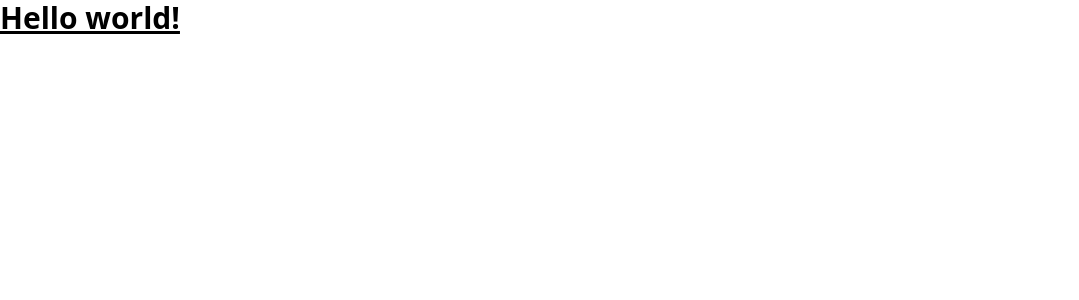
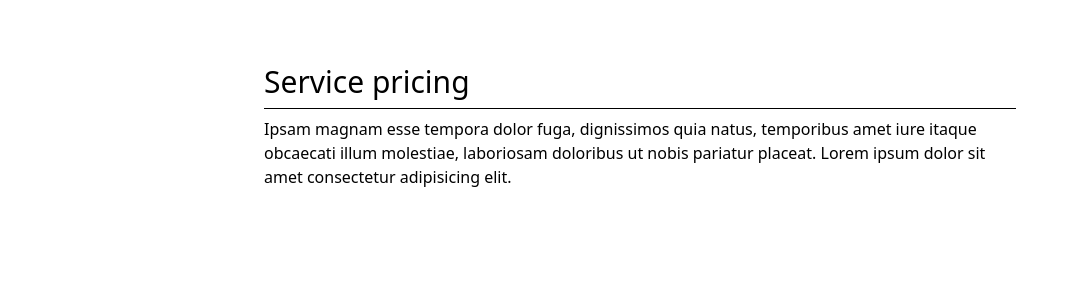
Before and after one commit to PhoenixDwarf/Angular-Pokemon-SSR, an Angular app: page /pricing in a window 1280 px wide. Before the commit this address led to /. Shown: the top 300 px of the page, without its empty margins (0-1079 px from the left). Built offline with nearby package versions, Linux system fonts and the light colour scheme.

Commit message:
feat: add routing and new pages for About, Pricing, and Contact

```diff
--- a/src/app/app.html
+++ b/src/app/app.html
@@ -1,2 +1,5 @@
-<h1 class="text-3xl font-bold underline">Hello world!</h1>
-<router-outlet />
+<!-- TODO: Navbar -->
+
+<div class="max-w-3xl m-auto mt-16 px-2">
+  <router-outlet />
+</div>
--- a/src/app/app.routes.ts
+++ b/src/app/app.routes.ts
@@ -1,3 +1,25 @@
 import { Routes } from '@angular/router';
 
-export const routes: Routes = [];
+export const routes: Routes = [
+  {
+    path: 'about',
+    loadComponent: () => import('./pages/about/about-page'),
+  },
+  {
+    path: 'pricing',
+    loadComponent: () => import('./pages/pricing/pricing-page'),
+  },
+  {
+    path: 'contact',
+    loadComponent: () => import('./pages/contact/contact-page'),
+  },
+  {
+    path: '**',
+    redirectTo: () => {
+      // This is just a reminder that we can pass a function with custom logic as well
+      // const authService = inject(AuthService);
+      // Some logic here
+      return 'about';
+    },
+  },
+];
--- /dev/null
+++ b/src/app/pages/about/about-page.html
@@ -0,0 +1,10 @@
+<h1 class="text-3xl">About</h1>
+<hr class="my-2" />
+
+<section>
+  <p class="mb-4">
+    Lorem ipsum dolor sit amet consectetur, adipisicing elit. Eaque molestias voluptatibus nulla
+    quia optio omnis aut obcaecati placeat recusandae, officia tempore ipsum iste rem corporis,
+    praesentium quis fugit totam cumque.
+  </p>
+</section>
--- /dev/null
+++ b/src/app/pages/about/about-page.ts
@@ -0,0 +1,8 @@
+import { Component } from '@angular/core';
+
+@Component({
+  imports: [],
+  templateUrl: './about-page.html',
+  styles: ``,
+})
+export default class AboutPage {}
--- /dev/null
+++ b/src/app/pages/contact/contact-page.html
@@ -0,0 +1,6 @@
+<h1 class="text-3xl">Service pricing</h1>
+<hr class="my-2" />
+
+<section>
+  <p class="mb-4">Lorem ipsum dolor sit amet consectetur adipisicing elit.</p>
+</section>
--- /dev/null
+++ b/src/app/pages/contact/contact-page.ts
@@ -0,0 +1,8 @@
+import { Component } from '@angular/core';
+
+@Component({
+  imports: [],
+  templateUrl: './contact-page.html',
+  styles: ``,
+})
+export default class ContactPage {}
--- /dev/null
+++ b/src/app/pages/pricing/pricing-page.html
@@ -0,0 +1,10 @@
+<h1 class="text-3xl">Service pricing</h1>
+<hr class="my-2" />
+
+<section>
+  <p class="mb-4">
+    Ipsam magnam esse tempora dolor fuga, dignissimos quia natus, temporibus amet iure itaque
+    obcaecati illum molestiae, laboriosam doloribus ut nobis pariatur placeat. Lorem ipsum dolor sit
+    amet consectetur adipisicing elit.
+  </p>
+</section>
--- /dev/null
+++ b/src/app/pages/pricing/pricing-page.ts
@@ -0,0 +1,8 @@
+import { Component } from '@angular/core';
+
+@Component({
+  imports: [],
+  templateUrl: './pricing-page.html',
+  styles: ``,
+})
+export default class PricingPage {}
```
